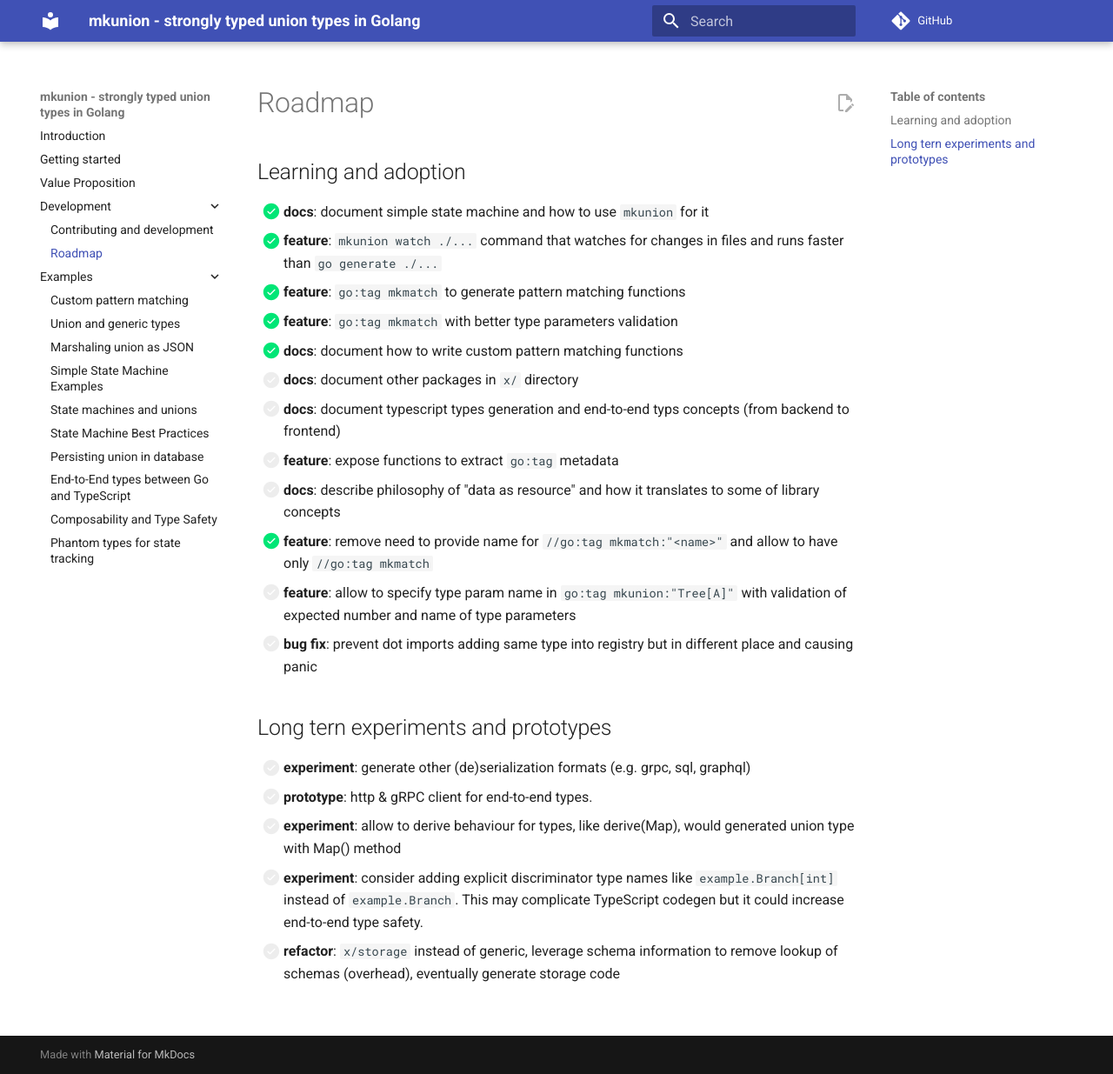
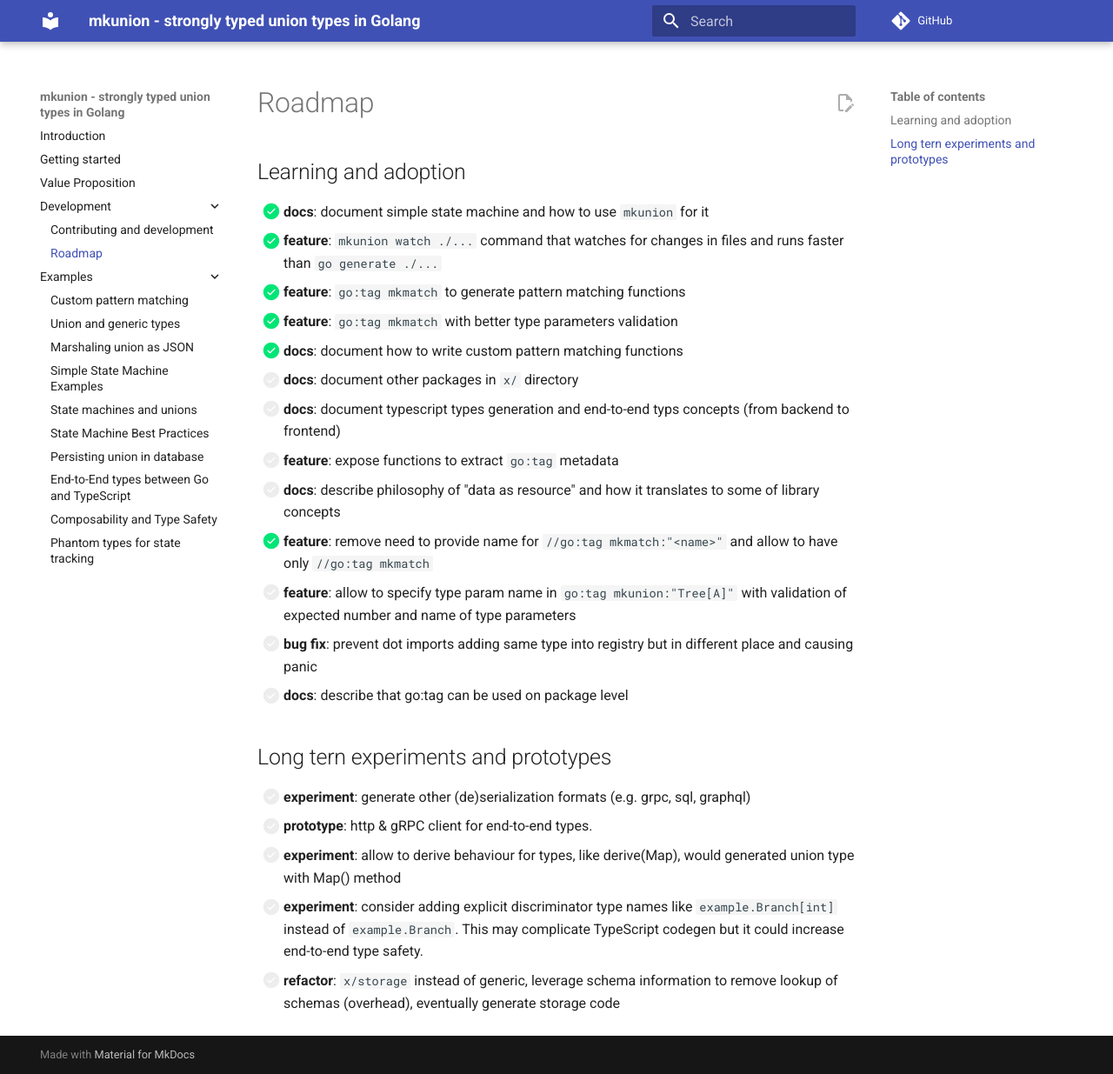
Before and after one commit to widmogrod/mkunion, an MkDocs documentation site: the page built from docs/development/roadmap.md, in a window 1280 px wide and 1235 px high. Shown: the whole window at 87% size. Built offline with MkDocs 1.6.1 and Material for MkDocs 9.7.7, drawn with Linux system fonts in a browser that asks for light colours; comment, search, counter and statistics services are not loaded.

Commit message:
docs: add note about package-level usage for go:tag in roadmap

```diff
--- a/docs/development/roadmap.md
+++ b/docs/development/roadmap.md
@@ -13,6 +13,7 @@
 - [x] **feature**: remove need to provide name for `//go:tag mkmatch:"<name>"` and allow to have only `//go:tag mkmatch`
 - [ ] **feature**: allow to specify type param name in `go:tag mkunion:"Tree[A]"` with validation of expected number and name of type parameters
 - [ ] **bug fix**: prevent dot imports adding same type into registry but in different place and causing panic
+- [ ] **docs**: describe that go:tag can be used on package level
 
 ## Long tern experiments and prototypes
 
```
